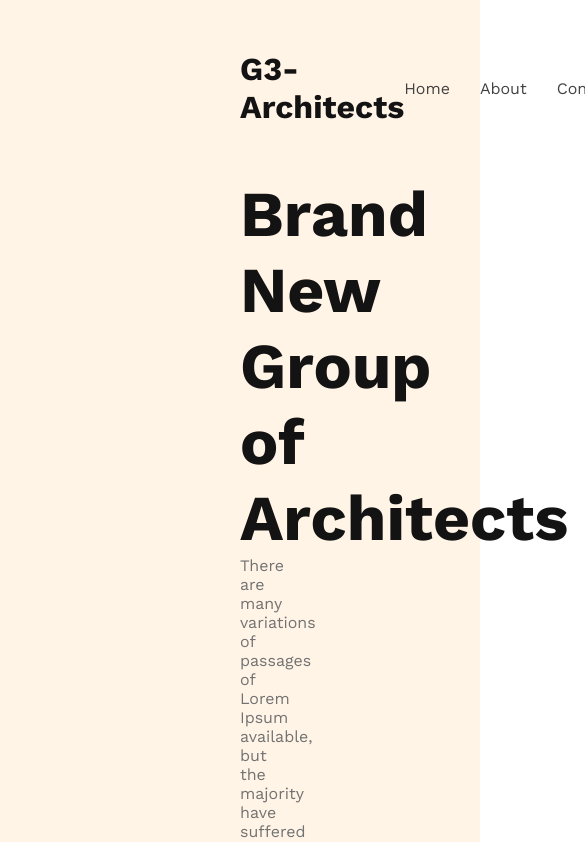
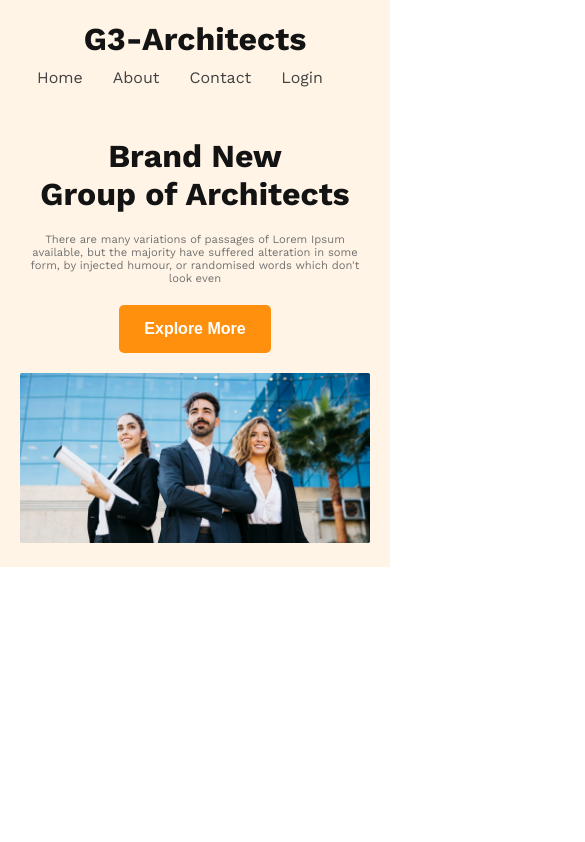
Before and after one commit to redwan9011/g3-architects-webs, a plain HTML site: page index.html in a window 390 px wide. Shown: the top 842 px of the page, 585 px wide, since content can reach past the window. Drawn offline with nearby package versions, Linux system fonts and the light colour scheme.

Commit message:
added the media queary

```diff
--- a/index.html
+++ b/index.html
@@ -22,8 +22,8 @@
             <h2>Brand New
                 <br> Group of Architects
                 </h2>
-                <p>There are many variations of passages of Lorem Ipsum available, but the majority have suffered alteration in some form, by injected humour, or randomised words which don't look even</p>
-                <button>Explore More</button>
+                <p>There are many variations of passages of Lorem Ipsum available, but the majority have suffered alteration  in some form, by injected humour, or randomised words which don't look even</p>
+                <button class="btn-pr">Explore More</button>
            </div>
            <img src="./images/banner.png" alt="">
 
--- a/style.css
+++ b/style.css
@@ -46,15 +46,76 @@ nav a{
     margin-top: 50px;
 }
 .banner-content h2{
-    font-size: 4rem;
+    font-size: 3rem;
     font-weight: 700;
     color: #131313;
+    margin-bottom: 20px;
 }
 .banner-content p{
     color: #727272;
     font-weight: 400;
     font-size: 1rem;
+    margin-bottom: 20px;
+
+}
+.btn-pr{
+    background-color: #ff900E;
+    padding:20px 30px;
+    color: white;
+    font-size: 1.10rem;
+    border: none;
+    border-radius: 5px;
+    font-weight: 600;
+    cursor: pointer;
+    margin-bottom: 20px;
 }
 .banner img{
    max-width: 100%;
 }
+
+
+
+
+/* responsive and media quearies style */
+/* mobile devices */
+@media screen and (max-width:576px) {
+    header{
+        padding: 20px;
+
+    }
+    nav{
+        flex-direction: column;
+    }
+    nav h3{
+       margin-bottom: 10px;
+    }
+    .banner-content h2{
+        font-size: 2rem;
+    }
+    .banner-content p{
+        font-size: .7rem;
+    }
+    .btn-pr{
+        font-size:1rem;
+        padding: 15px 25px;
+    }
+}
+/* tablet or medium device */
+@media screen and (min-width:576px) and (max-width:960px){
+    nav{
+        flex-direction: column;
+    }
+    nav h3{
+        margin-bottom: 10px;
+     }
+    .banner-content h2{
+        font-size: 1.8rem;
+    }
+    .banner-content p{
+        font-size: .6rem;
+    }
+    .btn-pr{
+        font-size:.8rem;
+        padding: 13px 21px;
+    }
+}
```
